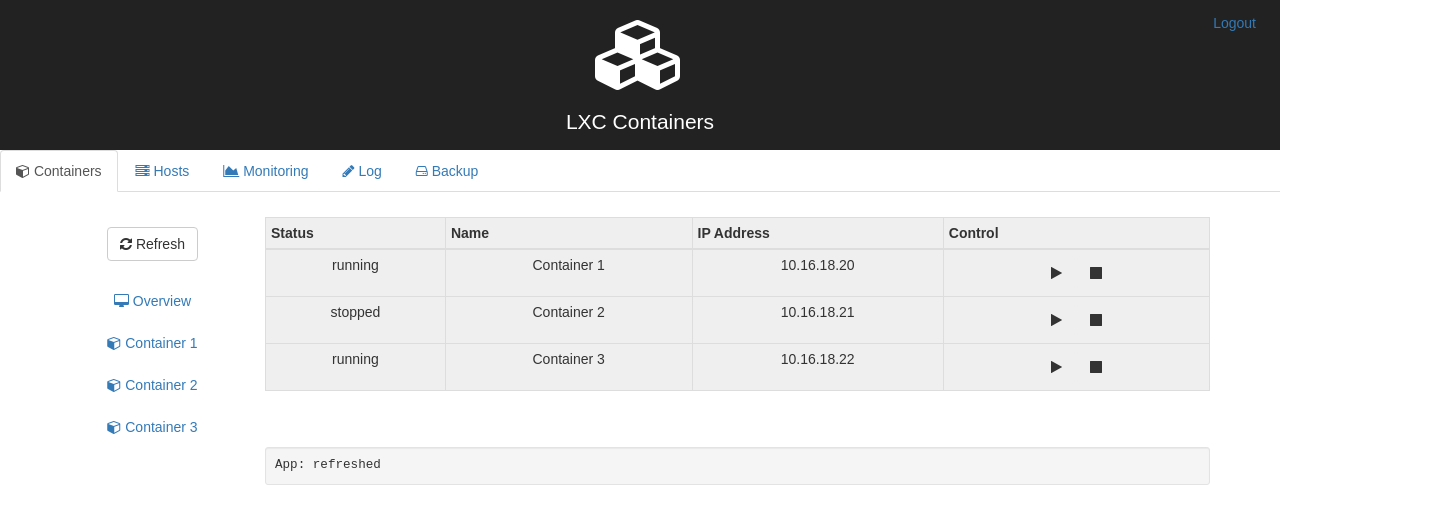
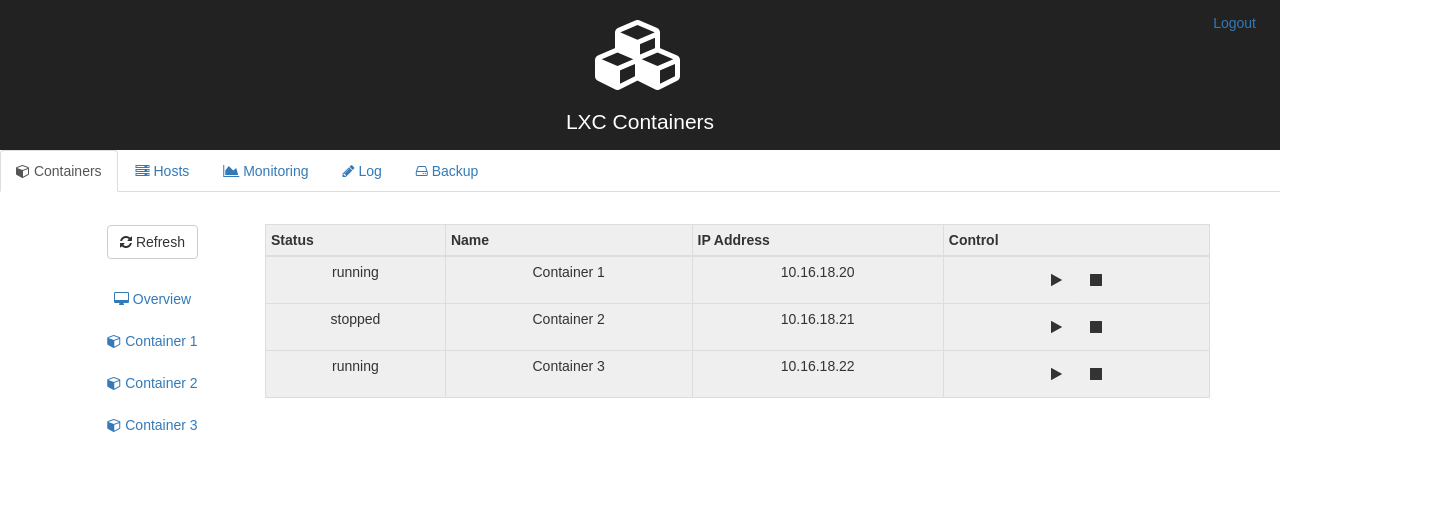
Before and after one commit to LexicForLXD/web-frontend, a React (Create React App) app: page / in a window 1280 px wide. Shown: the top 524 px of the page, 1445 px wide, since content can reach past the window. Built offline with nearby package versions, Linux system fonts and the light colour scheme.

Commit message:
major refactoring

```diff
--- a/src/App.css
+++ b/src/App.css
@@ -31,8 +31,11 @@
   text-align: left;
 }
 
+.MainArea {
+  margin-top: 32px;
+}
+
 .Refresh {
-  margin-top: 10px;
   margin-bottom: 20px;
 }
 
--- a/src/App.js
+++ b/src/App.js
@@ -6,7 +6,6 @@ import Navigation from './Navigation.js';
 import Sidebar from './Sidebar.js';
 import MainArea from './MainArea.js';
 import Login from './Login.js';
-import { Grid, Row, Col, Button } from 'react-bootstrap';
 
 class App extends Component {
   constructor() {
@@ -16,7 +15,6 @@ class App extends Component {
       page: 'containers',
       containers: [],
       hosts: [],
-      printQueue: []
     };
   }
 
@@ -27,7 +25,6 @@ class App extends Component {
   refresh = () => {
     this.fetchContainers();
     this.fetchHosts();
-    this.print('App: refreshed')
   }
 
   fetchContainers = () => {
@@ -48,7 +45,7 @@ class App extends Component {
           ip: "10.16.18.22",
           status: "running"
         }
-      ],
+      ]
     })
   }
 
@@ -74,15 +71,6 @@ class App extends Component {
     })
   }
 
-  print = (msg) => {
-    const printQueue =
-      msg.constructor === Array ? [...this.state.printQueue, ...msg]
-                                : [...this.state.printQueue, msg];
-    this.setState({
-      printQueue: printQueue.slice(-5)
-    });
-  }
-
   render() {
     return (
       <div className="App">
@@ -90,46 +78,28 @@ class App extends Component {
           <i className="fa fa-cubes fa-5x"></i>
           <h1 className="App-title">LXC Containers</h1>
         </header>
-        {this.state.loggedIn &&
-          <div className="Navigation">
-            <Navigation
-              page={this.state.page}
-              setPage={page => this.setState({ page: page })}
-              print={msg => this.print(msg)} />
-          </div>
-        }
         <Login
           loggedIn={this.state.loggedIn}
           login={() => this.setState({ loggedIn: true })}
           logout={() => this.setState({ loggedIn: false })}
-          print={msg => this.print(msg)}
         />
         {this.state.loggedIn &&
-          <Grid>
-            <Row>
-              <Col xs={3} md={2}>
-                <Sidebar
-                  page={this.state.page}
-                  containers={this.state.containers}
-                  hosts={this.state.hosts}
-                  print={msg => this.print(msg)}
-                  refresh={this.refresh}
-                />
-              </Col>
-              <Col xs={9} md={10}>
-                <MainArea
-                  page={this.state.page}
-                  containers={this.state.containers}
-                  print={msg => this.print(msg)}
-                />
-              </Col>
-            </Row>
-            <Row>
-              <Col xs={9} xsOffset={3} md={10} mdOffset={2}>
-                <Console printQueue={this.state.printQueue} />
-              </Col>
-            </Row>
-          </Grid>
+          <div>
+            <div className="Navigation">
+              <Navigation
+                page={this.state.page}
+                setPage={page => this.setState({ page: page })}
+              />
+            </div>
+            <div className="MainArea">
+              <MainArea
+                page={this.state.page}
+                containers={this.state.containers}
+                hosts={this.state.hosts}
+                refresh={this.refresh}
+              />
+            </div>
+          </div>
         }
       </div>
     );
--- a/src/Containers.js
+++ b/src/Containers.js
@@ -1,6 +1,6 @@
 import React, { Component } from 'react';
 import './App.css';
-import { Table } from 'react-bootstrap';
+import { Table, Well } from 'react-bootstrap';
 
 class Containers extends Component {
   constructor(props) {
@@ -37,7 +37,7 @@ class Containers extends Component {
           )}
         </tbody>
       </Table>
-    );
+    )
   }
 }
 
--- a/src/MainArea.js
+++ b/src/MainArea.js
@@ -1,7 +1,19 @@
 import React, { Component } from 'react';
 import './App.css';
+import Console from './Console.js';
+import Sidebar from './Sidebar.js';
 import Containers from './Containers.js';
-import { Table } from 'react-bootstrap';
+import { Grid, Row, Col, Table, Well } from 'react-bootstrap';
+
+const LoadingView = () =>
+  <Well bsSize="small" className="Console">
+    Loading...
+  </Well>
+
+const ErrorView = () =>
+  <Well bsSize="small" className="Console">
+    Error loading data. Press "Refresh" button to try again.
+  </Well>
 
 class MainArea extends Component {
   constructor(props) {
@@ -20,15 +32,29 @@ class MainArea extends Component {
         break;
       case 'hosts':
         return (
-          <div>Not yet implemented...</div>
-        )
+          <div></div>
+        );
         break;
     }
   }
 
   render() {
     return (
-      <div>{this.switchPageItems()}</div>
+      <Grid>
+        <Row>
+          <Col xs={3} md={2}>
+            <Sidebar
+              page={this.props.page}
+              containers={this.props.containers}
+              hosts={this.props.hosts}
+              refresh={this.props.refresh}
+            />
+          </Col>
+          <Col xs={9} md={10}>
+            {this.switchPageItems()}
+          </Col>
+        </Row>
+      </Grid>
     );
   }
 }
--- a/src/Navigation.js
+++ b/src/Navigation.js
@@ -9,7 +9,6 @@ class Navigation extends Component {
 
   select = (key) => {
     this.props.setPage(key);
-    this.props.print(`Navigation: ${key} selected`);
   }
 
   render() {
--- a/src/Sidebar.js
+++ b/src/Sidebar.js
@@ -14,7 +14,6 @@ class Sidebar extends Component {
     this.setState({
       selected: key
     });
-    this.props.print(`Sidebar: ${key} selected`);
   }
 
   displayContainers = () =>
```
